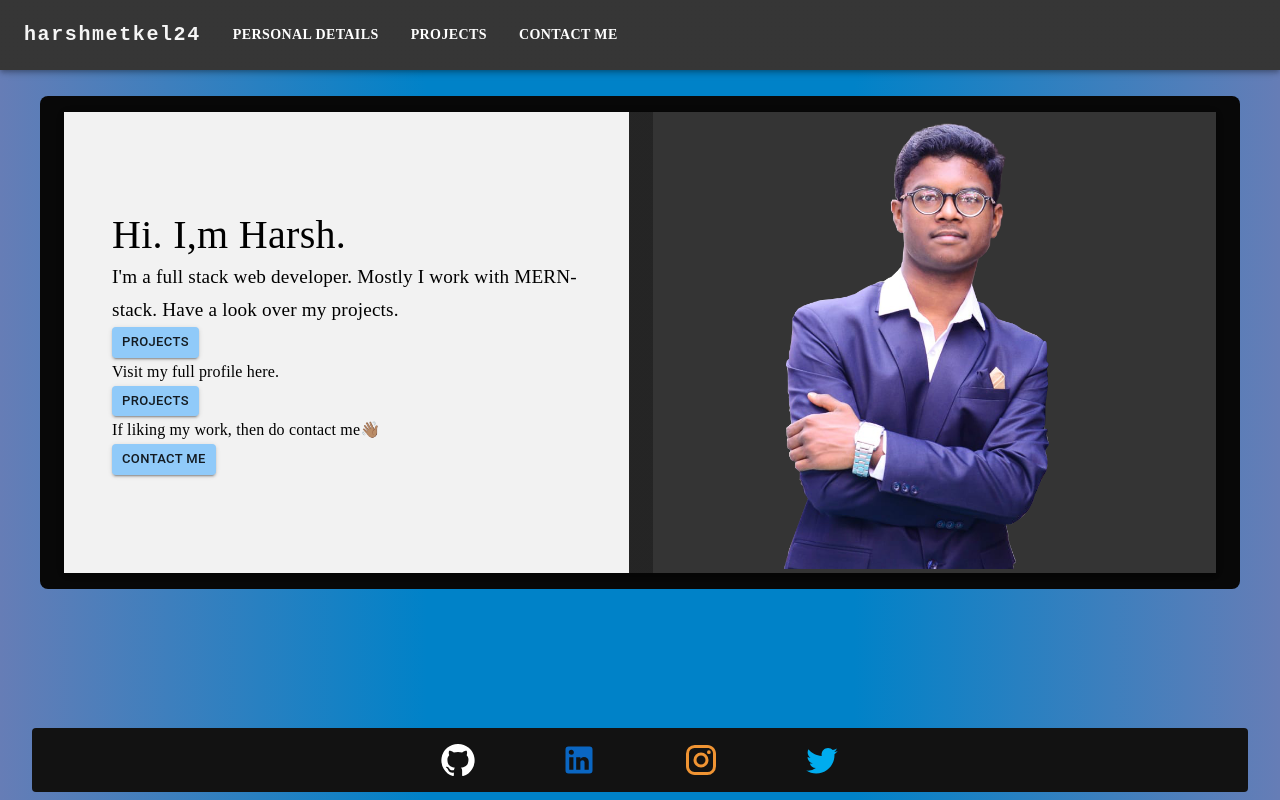
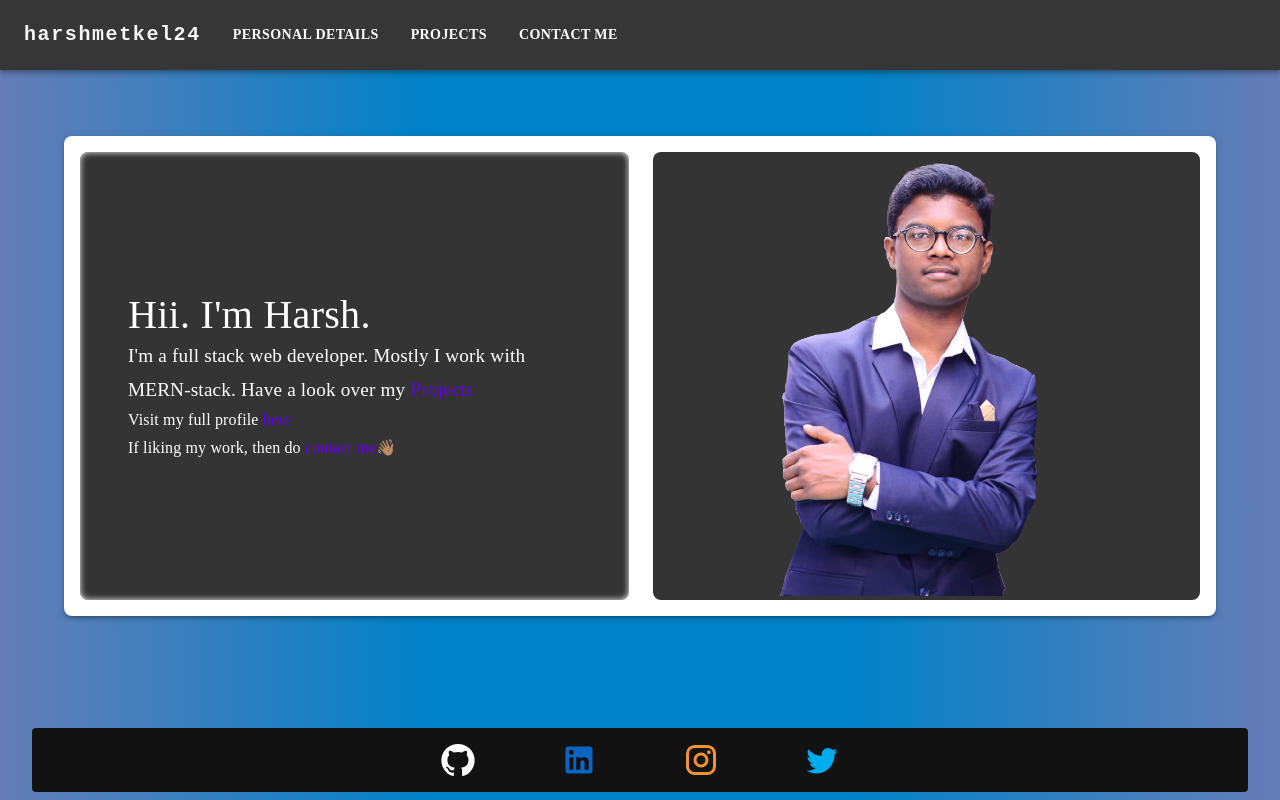
Before and after one commit to harshmetkel24/portfolio, a React (Create React App) app in the folder portfolio/: page / in a window 1280 px wide. Built offline with nearby package versions, Linux system fonts and the light colour scheme.

Commit message:
Home page almost completed

```diff
--- a/portfolio/src/App.css
+++ b/portfolio/src/App.css
@@ -96,3 +96,9 @@ html {
   -ms-overflow-style: none; /* IE and Edge */
   scrollbar-width: none; /* Firefox */
 }
+
+/* to remove underline from links */
+a {
+  text-decoration: none;
+  width: fit-content;
+}
--- a/portfolio/src/Components/ProfileCard.js
+++ b/portfolio/src/Components/ProfileCard.js
@@ -64,7 +64,6 @@ const ProfileCard = () => {
               },
               background: "#343434",
               objectFit: "cover",
-              fontFamily: "inherit",
               backgroundRepeat: "no-repeat",
               backgroundPosition: "center",
               borderTopLeftRadius: 4,
--- a/portfolio/src/Pages/ContactMe.js
+++ b/portfolio/src/Pages/ContactMe.js
@@ -13,7 +13,7 @@ import GraphemeSplitter from "grapheme-splitter";
 import Footer from "../Components/Footer";
 
 const list = [
-  "🙋🏽‍♂️ this side harshmetkel24",
+  "🙋🏽‍♂️ this is harshmetkel24",
   "Like My Work?",
   "Then do Contact Me👋🏽",
 ];
--- a/portfolio/src/Pages/Home.js
+++ b/portfolio/src/Pages/Home.js
@@ -2,7 +2,7 @@ import React from "react";
 
 import { Link } from "react-router-dom";
 
-import { Paper, Stack, Typography, Button } from "@mui/material";
+import { Paper, Stack, Typography } from "@mui/material";
 import { Container, Box } from "@mui/system";
 
 import Footer from "../Components/Footer";
@@ -15,35 +15,57 @@ const Home = () => {
       <Container
         maxWidth={"lg"}
         sx={{
-          backgroundColor: "#080808",
+          minHeight: "70vh",
           marginTop: "6em",
           marginBottom: {
             sm: "6em",
             xs: "8em",
           },
+          display: "flex",
+          alignItems: "center",
           padding: "1em 0",
-          borderRadius: 2,
         }}
       >
-        <Paper elevation={3} borderRadius={3}>
+        <Paper
+          elevation={3}
+          borderRadius={3}
+          sx={{
+            borderRadius: 2,
+            padding: "1em",
+            backgroundColor: "#fff",
+            transition: "all 1s ease-in-out",
+            "&:hover": {
+              backgroundColor: "#242424",
+            },
+            "&:hover .first-box": {
+              backgroundColor: "#f0f8ff",
+              boxShadow: "none",
+              color: "#000",
+              scale: "0.9",
+            },
+          }}
+        >
           <Stack
             direction={{ xs: "column-reverse", sm: "row" }}
             spacing={3}
-            sx={{ justifyContent: "space-between" }}
+            justifyContent={"space-between"}
           >
             <Box
+              className="first-box"
               sx={{
                 width: {
                   md: "50%",
                   xs: "100%",
-                  boxSizing: "border-box",
-                  backgroundColor: "#f2f2f2",
-                  color: "#000",
-                  display: "flex",
-                  flexDirection: "column",
-                  justifyContent: "center",
-                  padding: "2em 3em",
                 },
+                boxSizing: "border-box",
+                backgroundColor: "#343434",
+                display: "flex",
+                flexDirection: "column",
+                justifyContent: "center",
+                padding: "2em 3em",
+                boxShadow: "inset 0 0 6px #fff",
+                borderRadius: 2,
+                transition: "all 1s ease-in-out",
               }}
             >
               <Typography
@@ -56,7 +78,7 @@ const Home = () => {
                   },
                 }}
               >
-                Hi. I,m Harsh.
+                Hii. I'm Harsh.
               </Typography>
               <Typography
                 variant="subtitle1"
@@ -70,29 +92,23 @@ const Home = () => {
                 }}
               >
                 I'm a full stack web developer. Mostly I work with MERN-stack.
-                Have a look over my projects.
+                Have a look over my{" "}
+                <Link style={{ color: "#6200ee" }} to="/projects">
+                  Projects
+                </Link>
               </Typography>
-              <Link to="/projects">
-                <Button size="small" variant="contained">
-                  Projects
-                </Button>
-              </Link>
               <Typography variant="subtitle1" sx={{ fontFamily: "inherit" }}>
-                Visit my full profile here.
+                Visit my full profile{" "}
+                <Link style={{ color: "#6200ee" }} to="/details">
+                  here
+                </Link>
               </Typography>
-              <Link to="/details">
-                <Button size="small" variant="contained">
-                  Projects
-                </Button>
-              </Link>
               <Typography variant="subtitle1" sx={{ fontFamily: "inherit" }}>
-                If liking my work, then do contact me👋🏽
+                If liking my work, then do{" "}
+                <Link style={{ color: "#6200ee" }} to="/contact">
+                  contact me👋🏽
+                </Link>
               </Typography>
-              <Link to="/projects">
-                <Button size="small" variant="contained">
-                  Contact me
-                </Button>
-              </Link>
             </Box>
             <Box
               sx={{
@@ -107,11 +123,9 @@ const Home = () => {
                 backgroundPosition: "center",
                 overflow: "hidden",
                 position: "relative",
+                borderRadius: 2,
                 "&:hover": {
                   backgroundColor: "#383838",
-                },
-                "&:hover img": {
-                  scale: "1.1",
                 },
               }}
             >
@@ -120,7 +134,7 @@ const Home = () => {
                 src="/images/profile-img.png"
                 sx={{
                   width: "100%",
-                  transition: "all 0.4s ease",
+                  transition: "all 0.4s ease-in-out",
                 }}
               ></Box>
             </Box>
```
Also changed, not shown: 11 other files (tests, documents, lock files or other folders).
